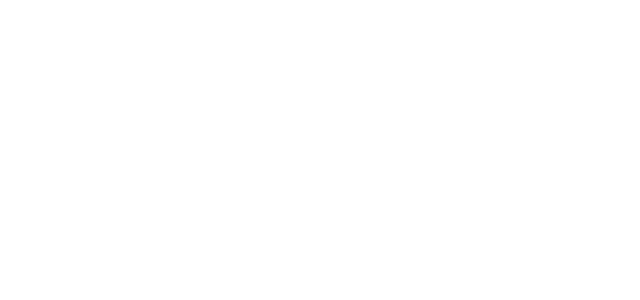
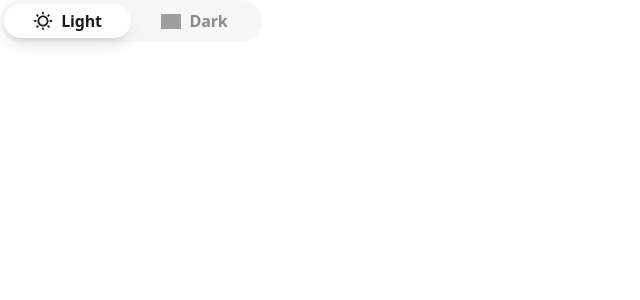
Before and after one commit to LCarrasquel14/ToDo, a Next.js app: page / in a window 1280 px wide. Shown: the top 300 px of the page, without its empty margins (0-640 px from the left). Built offline with nearby package versions, Linux system fonts and the light colour scheme; grey boxes are pictures that could not be loaded.

Commit message:
parent controlled toggle state

```diff
--- a/src/app/layout.tsx
+++ b/src/app/layout.tsx
@@ -1,5 +1,4 @@
 import type { Metadata } from "next";
-import script from "next/script";
 import "./globals.css";
 export const metadata: Metadata = {
   title: "Create Next App",
@@ -13,15 +12,7 @@
 }>) {
   return (
     <html lang="en">
-      <body>
-        {children}
-        <script
-          src="https://cdnjs.cloudflare.com/ajax/libs/react-modal/3.14.3/react-modal.min.js"
-          integrity="sha512-MY2jfK3DBnVzdS2V8MXo5lRtr0mNRroUI9hoLVv2/yL3vrJTam3VzASuKQ96fLEpyYIT4a8o7YgtUs5lPjiLVQ=="
-          crossOrigin="anonymous"
-          referrerPolicy="no-referrer"
-        />
-      </body>
+      <body>{children}</body>
     </html>
   );
 }
--- a/src/app/page.tsx
+++ b/src/app/page.tsx
@@ -1,5 +1,5 @@
 import Button from "@/ui/Button/Button";
-import React from "react";
+import React, { useEffect } from "react";
 import Toggle from "@/ui/Toggle/Toggle";
 import { IconProps } from "@/ui/Icon/Icon";
 
@@ -11,15 +11,41 @@
 };
 
 const page = () => {
-  const onOptionClicked = (id: string) => {
-    alert(id);
+  const [buttonSelected, setButtonSelected] = React.useState<[Button, Button]>([
+    {
+      label: "Light",
+      icon: "lightmode",
+      id: "1",
+      selected: true,
+    },
+    {
+      label: "Dark",
+      icon: "darkmode",
+      id: "2",
+      selected: false,
+    },
+  ]);
+  const handleButtonClick = (id: string) => {
+    setButtonSelected((prevState) => {
+      const newButtons = prevState.map((button) => {
+        if (button.id === id) {
+          return { ...button, selected: true };
+        } else {
+          return { ...button, selected: false };
+        }
+      });
+      return [newButtons[0], newButtons[1]];
+    });
   };
+  useEffect(() => {
+    console.log({ buttonSelected });
+  }, [buttonSelected]);
 
-  const onOptionSelected = (id: string) => {
-    console.log(`selected ${id}`);
-  };
-
-  return <div></div>;
+  return (
+    <div>
+      <Toggle buttons={buttonSelected} handleButtonClick={handleButtonClick} />
+    </div>
+  );
 };
 
 export default page;
--- a/src/ui/Icon/Icon.tsx
+++ b/src/ui/Icon/Icon.tsx
@@ -40,7 +40,6 @@
 };
 
 const Icon = ({ size, icon, className }: IconProps) => {
-  console.log(className);
   switch (icon) {
     case "arrowDown":
       return <IoIosArrowDown size={size} className={className} />;
--- a/src/ui/Toggle/Toggle.tsx
+++ b/src/ui/Toggle/Toggle.tsx
@@ -1,5 +1,5 @@
 "use client";
-import React, { useState } from "react";
+import { Dispatch, SetStateAction } from "react";
 import Icon, { IconProps } from "../Icon/Icon";
 import Text from "../Text/Text";
 
@@ -11,12 +11,10 @@
 };
 type Props = {
   buttons: [Button, Button];
+  handleButtonClick: (id: string) => void;
 };
 
-const Toggle = ({ buttons }: Props) => {
-  const onToggle = (id: string) => {
-    console.log(`selected ${id}`);
-  };
+const Toggle = ({ buttons, handleButtonClick }: Props) => {
   const baseClass =
     "flex flex-row items-center justify-center gap-2 rounded-full grow w-[127px] h-[34px] cursor-pointer";
 
@@ -25,7 +23,7 @@
       {buttons.map((button) => (
         <div
           key={button.id}
-          onClick={() => onToggle(button.id)}
+          onClick={() => handleButtonClick(button.id)}
           className={`${baseClass} ${button.selected && "bg-light shadow-lg shadow-indigo-500/40 "}`}
         >
           <Icon icon={button.icon} size={20} />
```
Also changed, not shown: 1 other file (tests, documents, lock files or other folders).
